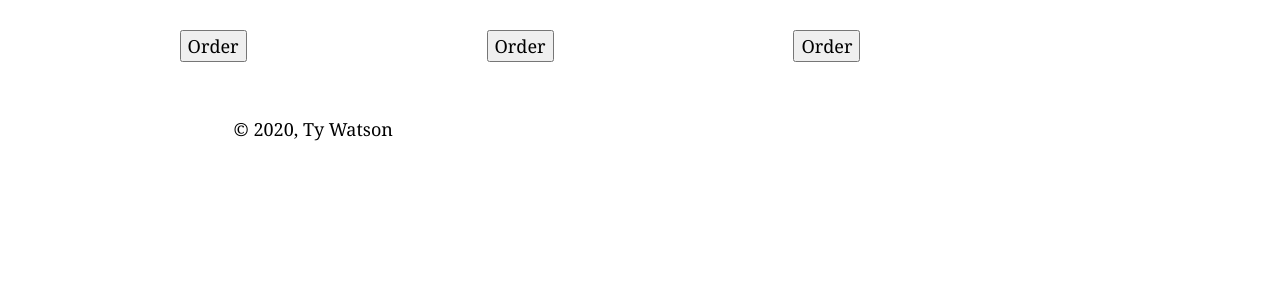
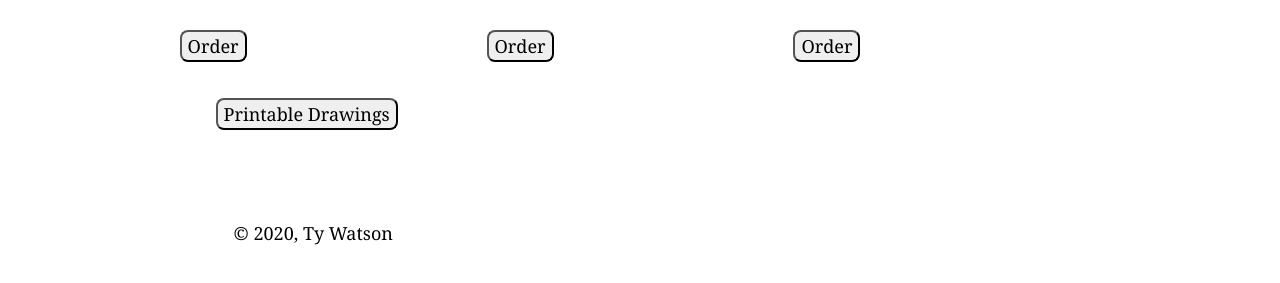
Before and after one commit to watsontrevor10/gatsby_testing_1, a Gatsby site: page / in a window 1280 px wide. Shown: the part 435-718 px from the top of the page. Built offline with nearby package versions, Linux system fonts and the light colour scheme; Gatsby itself is replaced by a stand-in of ours.

Commit message:
added button styling

```diff
--- a/gatsby-config.js
+++ b/gatsby-config.js
@@ -6,6 +6,7 @@ module.exports = {
   },
   plugins: [
     `gatsby-plugin-react-helmet`,
+    `gatsby-plugin-styled-components`,
     {
       resolve: `gatsby-source-filesystem`,
       options: {
--- a/package.json
+++ b/package.json
@@ -5,18 +5,21 @@
   "version": "0.1.0",
   "author": "Kyle Mathews <mathews.kyle@gmail.com>",
   "dependencies": {
+    "babel-plugin-styled-components": "^1.10.7",
     "gatsby": "^2.19.7",
     "gatsby-image": "^2.2.39",
     "gatsby-plugin-manifest": "^2.2.39",
     "gatsby-plugin-offline": "^3.0.32",
     "gatsby-plugin-react-helmet": "^3.1.21",
     "gatsby-plugin-sharp": "^2.4.3",
+    "gatsby-plugin-styled-components": "^3.1.19",
     "gatsby-source-filesystem": "^2.1.46",
     "gatsby-transformer-sharp": "^2.3.13",
     "prop-types": "^15.7.2",
     "react": "^16.12.0",
     "react-dom": "^16.12.0",
-    "react-helmet": "^5.2.1"
+    "react-helmet": "^5.2.1",
+    "styled-components": "^5.0.1"
   },
   "devDependencies": {
     "prettier": "^1.19.1"
--- /dev/null
+++ b/src/components/PrimaryButton.js
@@ -0,0 +1,9 @@
+import React from 'react'
+import styled from 'styled-components'
+
+const PrimaryButton = styled.button`
+    border-radius: 8px;
+    text-color: white;
+`
+
+export default PrimaryButton
--- a/src/pages/about.js
+++ b/src/pages/about.js
@@ -1,6 +1,5 @@
-import React from "react"
-import { Link, graphql } from "gatsby"
-import Image from 'gatsby-image'
+import React from 'react'
+import { Link, graphql } from 'gatsby'
 import ty_profile from '../images/ty_profile.jpg'
 import Layout from "../components/layout"
 import SEO from "../components/seo"
--- a/src/pages/index.js
+++ b/src/pages/index.js
@@ -1,8 +1,9 @@
 import React, { useState } from "react"
-// import { Link } from "gatsby"
+import { Link } from "gatsby"
+import styled from 'styled-components'
 
 import Layout from "../components/layout"
-// import Image from "../components/image"
+import Button from '../components/PrimaryButton'
 import SEO from "../components/seo"
 
 const IndexPage = () => {
@@ -11,9 +12,6 @@ const IndexPage = () => {
   const [crusherImage, setCrusherImage] = useState("https://images-na.ssl-images-amazon.com/images/I/61E0Oi4tqYL._SX398_BO1,204,203,200_.jpg")
   const [kennyImage, setKennyImage] = useState("https://images-na.ssl-images-amazon.com/images/I/41sBVOlWZeL._SX398_BO1,204,203,200_.jpg")
 
-  // const changeWildImage = () => {
-  //   setWildImage(secondWildImage)
-  // }
 
   return (
 
@@ -25,50 +23,64 @@ const IndexPage = () => {
           style={{
             display: `flex`,
             flexDirection: `row-responsive`,
-            // margin: '3px',
           }}>
           <div
           >
             <img
               src={wildImage}
               alt="wild and watcky semi-trucks coloring book"
-              style={{}}
             />
-            <button
+            <Button
               type='button'
-              onClick={() => window.open('https://www.amazon.com/Wild-Wacky-Semi-Trucks-Coloring-Book/dp/1690659416/ref=sr_1_1?keywords=ty+watson&qid=1583357258&s=books&sr=1-1', '_blank')}
+              onClick={() =>
+                window.open('https://www.amazon.com/Wild-Wacky-Semi-Trucks-Coloring-Book/dp/1690659416/ref=sr_1_1?keywords=ty+watson&qid=1583357258&s=books&sr=1-1', '_blank')
+              }
             >
               Order
-            </button>
+            </Button>
           </div>
           <div>
             <img
               src={crusherImage}
               alt="custom crusher coloring book"
             />
-            <button
+            <Button
               type='button'
-              onClick={() => window.open('https://www.amazon.com/Custom-Crusher-Coloring-Book-Books/dp/1548150916/ref=sr_1_2?keywords=ty+watson&qid=1583357258&s=books&sr=1-2', '_blank')}
+              onClick={() =>
+                window.open('https://www.amazon.com/Custom-Crusher-Coloring-Book-Books/dp/1548150916/ref=sr_1_2?keywords=ty+watson&qid=1583357258&s=books&sr=1-2', '_blank')
+              }
             >
               Order
-            </button>
+            </Button>
           </div>
           <div>
             <img
               src={kennyImage}
               alt="old kenny semi-truck coloring book"
             />
-            <button
+            <Button
               type='button'
-              onClick={() => window.open('https://www.amazon.com/Old-Kenny-Semi-Truck-Coloring-Book/dp/1724398199/ref=sr_1_3?keywords=ty+watson&qid=1583357258&s=books&sr=1-3', '_blank')}
+              onClick={() =>
+                window.open('https://www.amazon.com/Old-Kenny-Semi-Truck-Coloring-Book/dp/1724398199/ref=sr_1_3?keywords=ty+watson&qid=1583357258&s=books&sr=1-3', '_blank')
+              }
             >
               Order
-            </button>
+            </Button>
           </div>
         </div>
+        <Link to='/downloads'>
+          <Button
+            type='button'
+            style={{ margin: '2em' }}
+          >
+            Printable Drawings
+          </Button>
+        </Link>
       </div>
     </Layout>
   )
 }
 
+
+
 export default IndexPage
```
Also changed, not shown: 1 other file.
